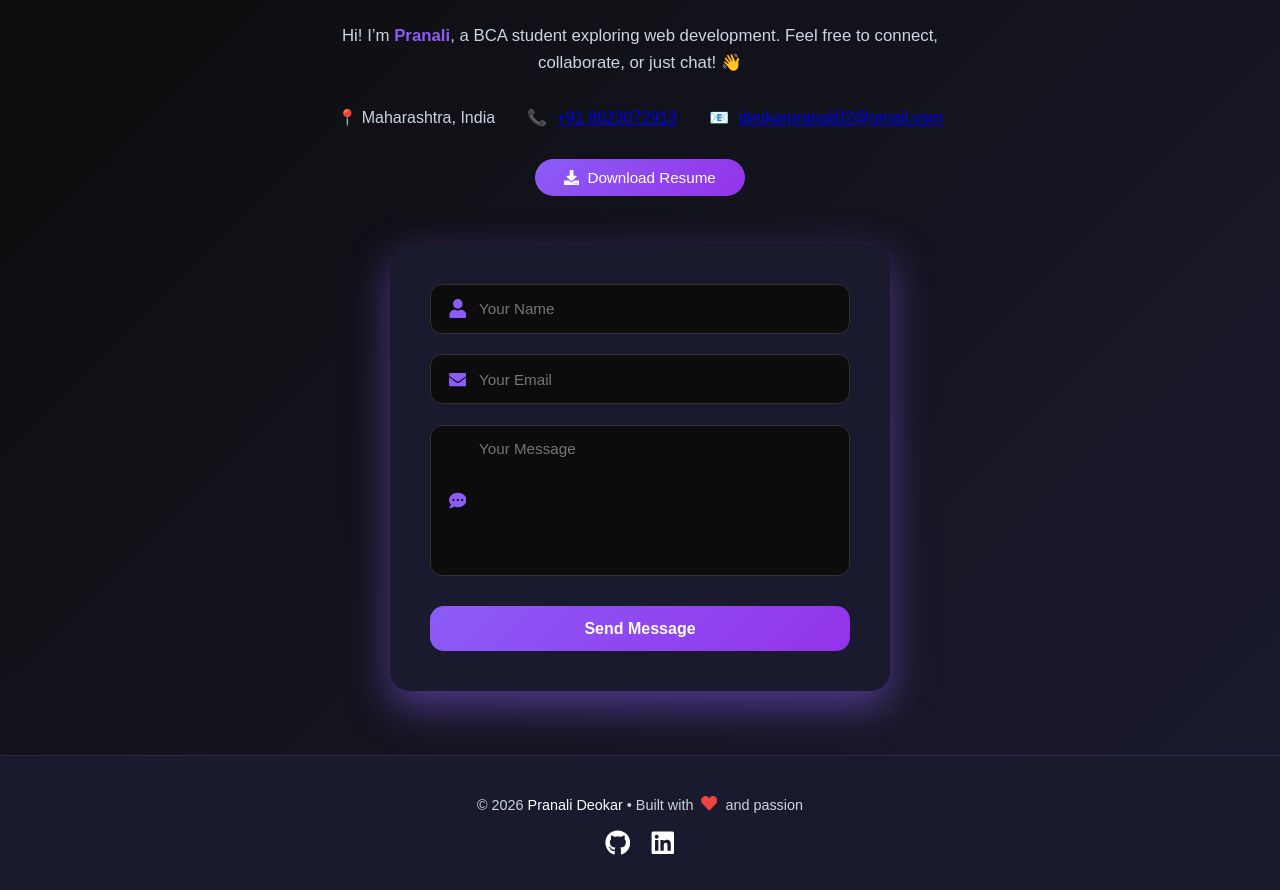
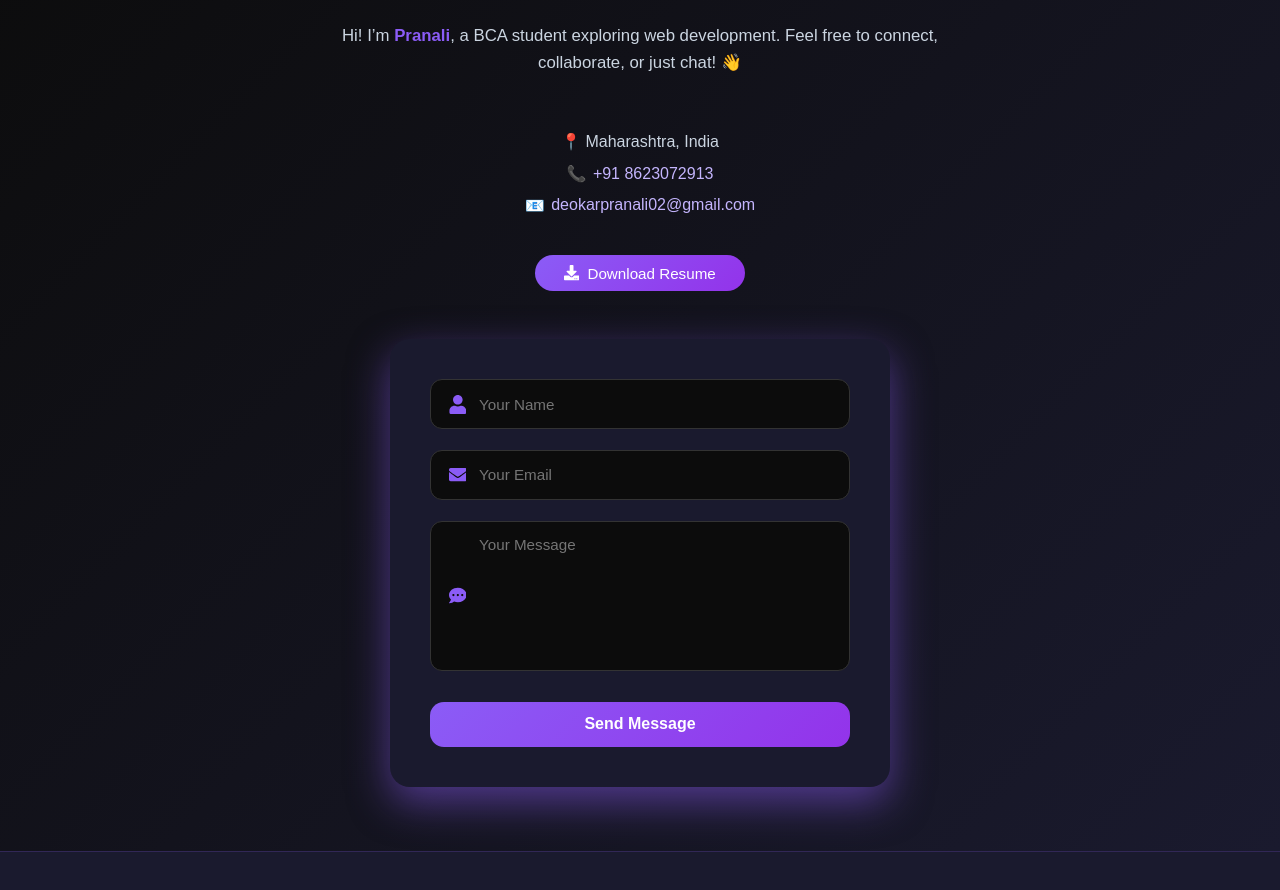
Before and after one commit to deokarpranali02/portfolio, a React (Vite) app: page / in a window 1280 px wide. Shown: the part 2632-3522 px from the top of the page. Built offline with nearby package versions, Linux system fonts and the light colour scheme.

Commit message:
Add favicon and social preview meta tags

```diff
--- a/index.html
+++ b/index.html
@@ -3,34 +3,27 @@
   <head>
     <meta charset="UTF-8" />
 
-    <!-- Favicon (browser tab) -->
+    <!-- ✅ Favicon (Browser Tab) -->
     <link rel="icon" type="image/png" href="/PD_logo.png" />
 
-    <!-- Basic SEO -->
+    <!-- ✅ Title -->
     <title>Pranali Deokar | Portfolio</title>
-    <meta
-      name="description"
-      content="Pranali Deokar — Student & Aspiring Web Developer. Explore my projects, skills, and contact details."
-    />
 
-    <!-- Open Graph (WhatsApp / LinkedIn preview) -->
+    <!-- ✅ SEO -->
+    <meta name="description" content="Pranali Deokar – BCA student & aspiring web developer. Explore my projects, skills, and contact details." />
+
+    <!-- ✅ Open Graph (Link Preview) -->
     <meta property="og:title" content="Pranali Deokar | Portfolio" />
-    <meta
-      property="og:description"
-      content="Student & Aspiring Web Developer • Projects • Skills • Contact"
-    />
-    <meta property="og:image" content="https://portfolio-n3xu9d6rx-pranali-deokars-projects.vercel.app/PD_logo.png" />
-    <meta property="og:url" content="https://portfolio-n3xu9d6rx-pranali-deokars-projects.vercel.app/" />
+    <meta property="og:description" content="BCA student exploring web development. Check out my projects & connect with me." />
+    <meta property="og:image" content="https://YOUR-VERCEL-LINK.vercel.app/PD_logo.png" />
+    <meta property="og:url" content="https://YOUR-VERCEL-LINK.vercel.app" />
     <meta property="og:type" content="website" />
 
-    <!-- Twitter Preview -->
+    <!-- ✅ Twitter Preview -->
     <meta name="twitter:card" content="summary_large_image" />
     <meta name="twitter:title" content="Pranali Deokar | Portfolio" />
-    <meta
-      name="twitter:description"
-      content="Student & Aspiring Web Developer • Projects • Skills • Contact"
-    />
-    <meta name="twitter:image" content="https://portfolio-n3xu9d6rx-pranali-deokars-projects.vercel.app/PD_logo.png" />
+    <meta name="twitter:description" content="BCA student exploring web development." />
+    <meta name="twitter:image" content="https://YOUR-VERCEL-LINK.vercel.app/PD_logo.png" />
 
     <meta name="viewport" content="width=device-width, initial-scale=1.0" />
   </head>
--- a/src/index.css
+++ b/src/index.css
@@ -521,6 +521,54 @@ section {
   color: var(--primary);
   font-size: 1.2rem;
 }
+/* Contact Info Container */
+.contact-info {
+  margin: 1.5rem 0 2.5rem;
+  display: flex;
+  flex-direction: column;
+  gap: 0.8rem;
+  align-items: center;
+  font-size: 0.95rem;
+  color: var(--text-muted);
+}
+
+/* Individual Info Item */
+.info-item {
+  display: flex;
+  align-items: center;
+  gap: 0.4rem;
+}
+
+/* Links (Phone & Email) */
+.info-item a {
+  color: #c4b5fd; /* soft purple */
+  text-decoration: none;
+  font-weight: 500;
+  position: relative;
+  transition: color 0.3s ease;
+}
+
+/* Underline animation */
+.info-item a::after {
+  content: "";
+  position: absolute;
+  left: 0;
+  bottom: -2px;
+  width: 0%;
+  height: 2px;
+  background: linear-gradient(90deg, #8b5cf6, #9333ea);
+  transition: width 0.3s ease;
+  border-radius: 2px;
+}
+
+/* Hover effect */
+.info-item a:hover {
+  color: #ffffff;
+}
+
+.info-item a:hover::after {
+  width: 100%;
+}
 
 /* ---------- RESUME BUTTON ---------- */
 .contact-actions {
```
